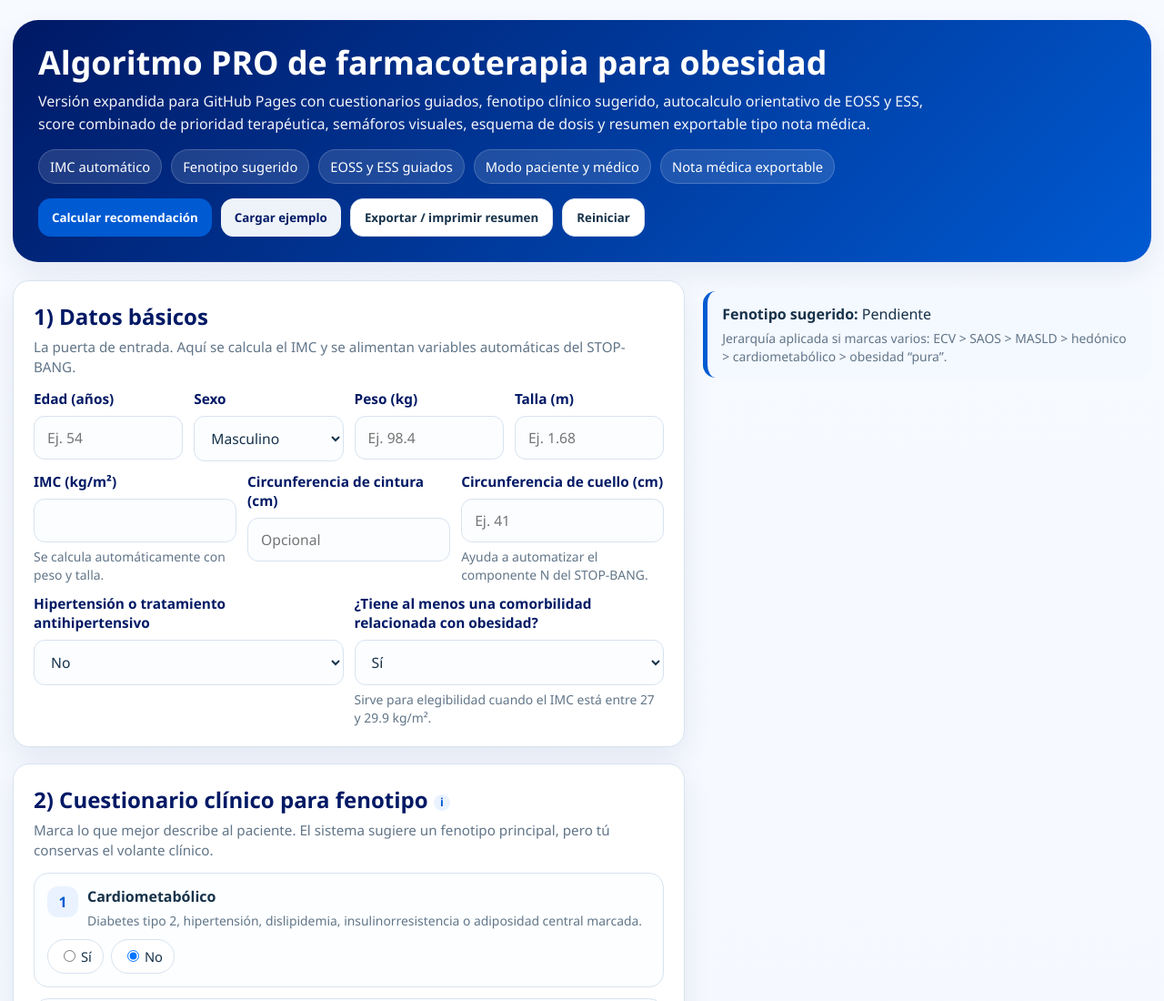
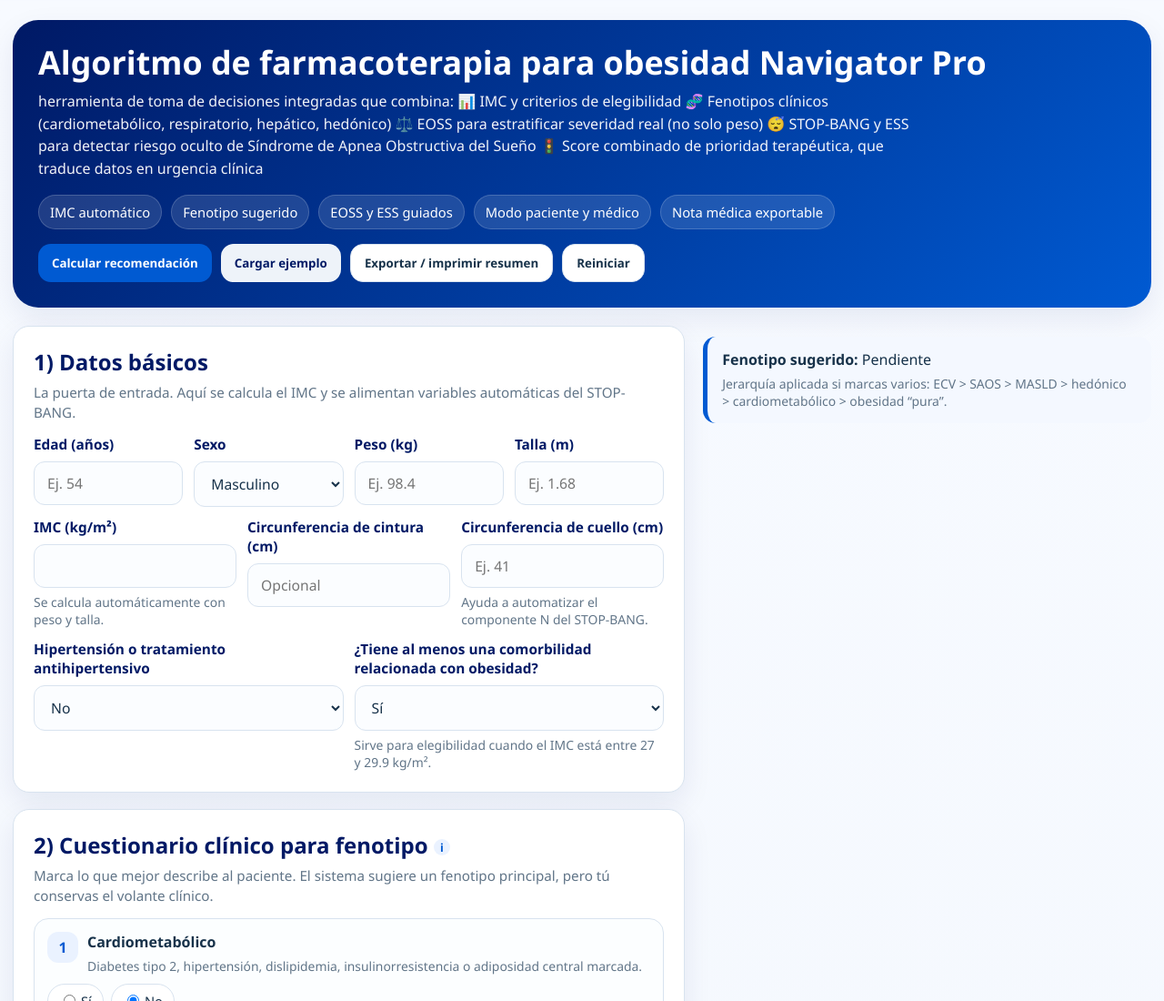
Before and after one commit to drespinozaperalta/AlgoritmoDiagnosticoObesidad-ALDO-, a plain HTML site: page index.html in a window 1280 px wide. Shown: the top 1100 px of the page at 91% size. Drawn offline with Linux system fonts and the light colour scheme.

Commit message:
Update index.html
titulo correcto

```diff
--- a/index.html
+++ b/index.html
@@ -103,8 +103,8 @@
 <body>
   <div class="container">
     <section class="hero">
-      <h1>Algoritmo PRO de farmacoterapia para obesidad</h1>
-      <p>Versión expandida para GitHub Pages con cuestionarios guiados, fenotipo clínico sugerido, autocalculo orientativo de EOSS y ESS, score combinado de prioridad terapéutica, semáforos visuales, esquema de dosis y resumen exportable tipo nota médica.</p>
+      <h1>Algoritmo de farmacoterapia para obesidad Navigator Pro</h1>
+      <p>herramienta de toma de decisiones integradas que combina: 📊 IMC y criterios de elegibilidad 🧬 Fenotipos clínicos (cardiometabólico, respiratorio, hepático, hedónico) ⚖️ EOSS para estratificar severidad real (no solo peso) 😴 STOP-BANG y ESS para detectar riesgo oculto de Síndrome de Apnea Obstructiva del Sueño 🚦 Score combinado de prioridad terapéutica, que traduce datos en urgencia clínica</p>
       <div class="badge-row">
         <span class="badge">IMC automático</span>
         <span class="badge">Fenotipo sugerido</span>
```
